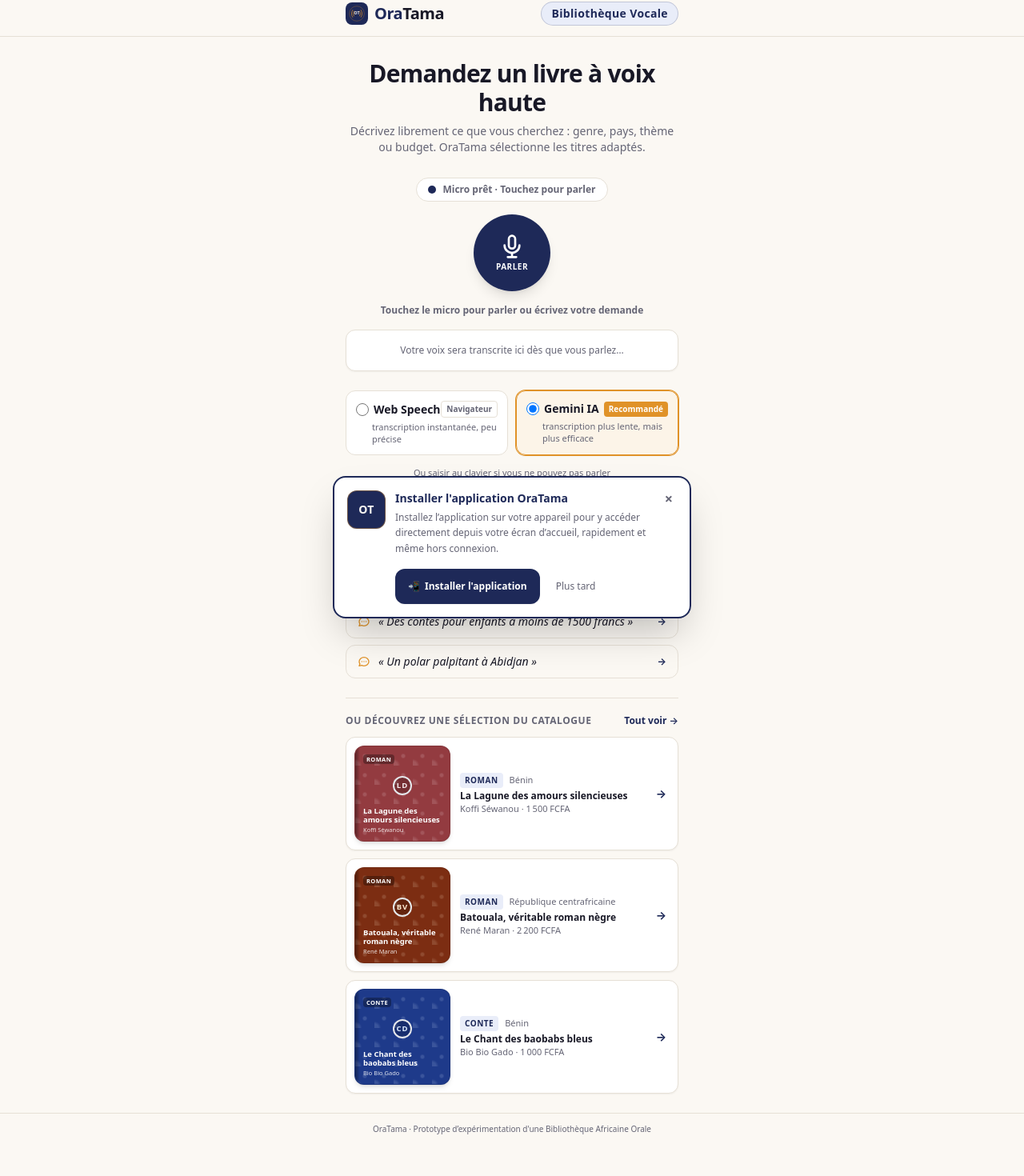
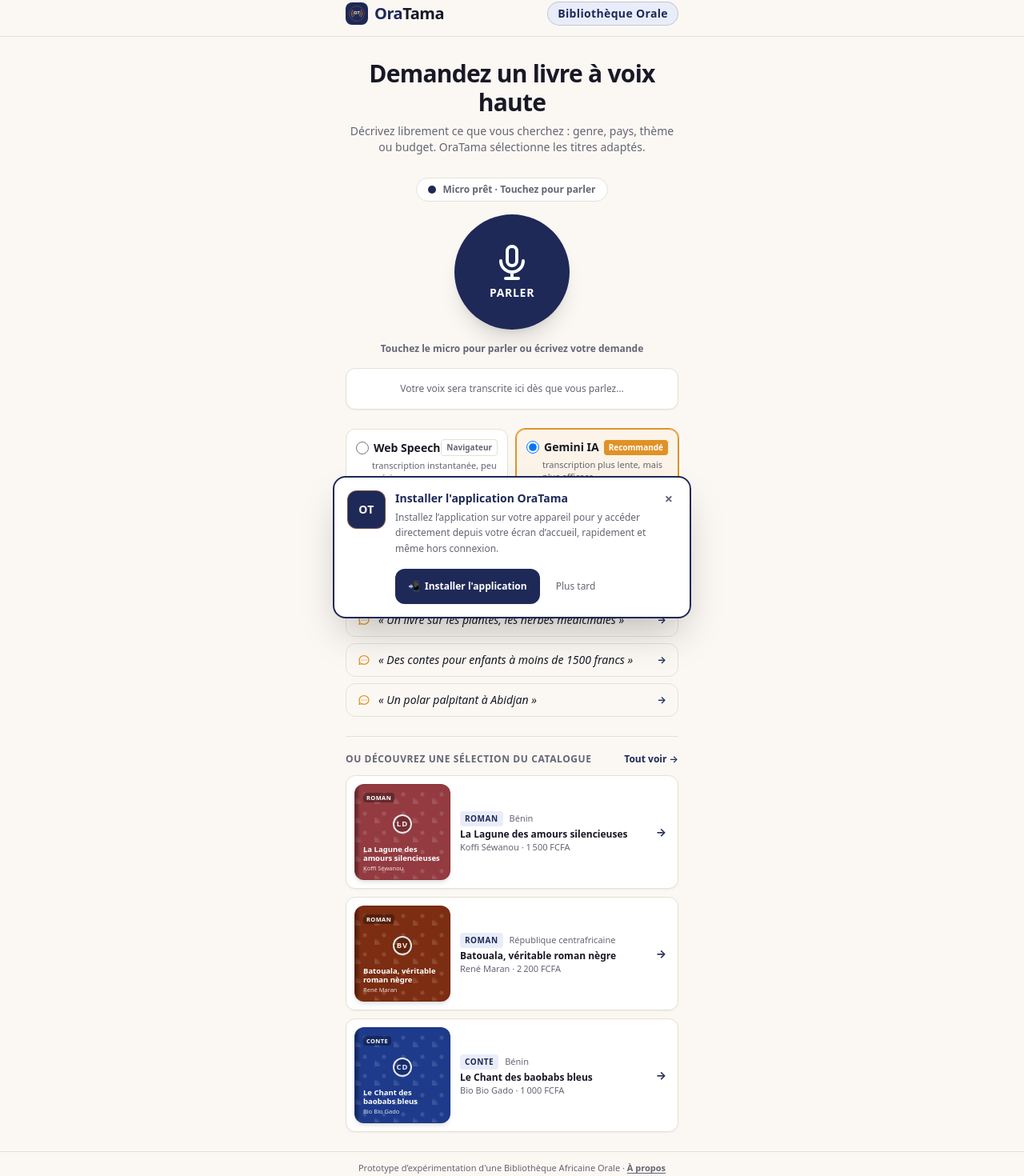
Before and after one commit to ruben-senpai11/oratama, a React (Vite) app: page / in a window 1280 px wide. Shown: the part 11-1481 px from the top of the page at 80% size. Before the commit the page ends 1442 px from the top, so only its background shows below. Built offline with nearby package versions, Linux system fonts and the light colour scheme.

Commit message:
fix(ui): update footer with about link, replace vocale with orale, secondary search button, and enlarge recorder circle

```diff
--- a/index.html
+++ b/index.html
@@ -4,13 +4,13 @@
     <meta charset="UTF-8" />
     <meta name="viewport" content="width=device-width, initial-scale=1.0" />
     <meta name="theme-color" content="#1E2958" />
-    <meta name="description" content="OraTama est un concept vocal non officiel pour une bibliothèque numérique africaine. Demandez un livre à voix haute, écoutez l'auteur et découvrez des extraits." />
+    <meta name="description" content="OraTama est un prototype d’expérimentation d'une Bibliothèque Africaine Orale. Demandez un livre à voix haute, écoutez l'auteur et découvrez des extraits." />
     <link rel="icon" type="image/svg+xml" href="/icons/icon-192.svg" />
     <link rel="apple-touch-icon" href="/apple-touch-icon.png" />
     <meta name="apple-mobile-web-app-capable" content="yes" />
     <meta name="apple-mobile-web-app-status-bar-style" content="default" />
     <meta name="apple-mobile-web-app-title" content="OraTama" />
-    <title>OraTama · concept vocal non officiel pour une bibliothèque africaine</title>
+    <title>OraTama · Bibliothèque Africaine Orale</title>
   </head>
   <body class="h-full bg-[#FBF8F3] text-[#181826] antialiased selection:bg-[#FCE9C4] selection:text-[#181826]">
     <div id="root" class="min-h-full flex flex-col"></div>
--- a/src/App.tsx
+++ b/src/App.tsx
@@ -218,9 +218,18 @@ export const App: React.FC = () => {
       )}
 
       {/* Pied de page discret */}
-      <footer className="w-full bg-[#FBF8F3] border-t border-[#E6E0D6] py-3 text-center text-[10px] text-[#656575] font-medium">
+      <footer className="w-full bg-[#FBF8F3] border-t border-[#E6E0D6] py-3 text-center text-[11px] text-[#656575] font-medium">
         <div className="max-w-md mx-auto px-4">
-          <p>OraTama · Prototype d’expérimentation d'une Bibliothèque Africaine Orale</p>
+          <p>
+            Prototype d’expérimentation d'une Bibliothèque Africaine Orale ·{' '}
+            <button
+              type="button"
+              onClick={() => navigateTo({ name: 'about' })}
+              className="underline underline-offset-2 hover:text-[#1E2958] font-semibold cursor-pointer"
+            >
+              À propos
+            </button>
+          </p>
         </div>
       </footer>
     </div>
--- a/src/components/DiagnosticPanel.tsx
+++ b/src/components/DiagnosticPanel.tsx
@@ -144,7 +144,7 @@ export const DiagnosticPanel: React.FC<DiagnosticPanelProps> = ({ onClose }) =>
           <span className="text-base" aria-hidden="true">🛠️</span>
           <div>
             <h2 id="diag-panel-title" className="font-bold text-xs tracking-wide">
-              Mode Diagnostic Vocal · OraTama
+              Mode Diagnostic Oral · OraTama
             </h2>
             <p className="text-[10px] text-white/80">
               Paramètre actif : <code className="bg-white/20 px-1 py-0.2 rounded font-mono">?debug=1</code>
@@ -423,7 +423,7 @@ export const DiagnosticPanel: React.FC<DiagnosticPanelProps> = ({ onClose }) =>
 
             {events.length === 0 ? (
               <p className="text-center py-6 text-xs text-[#656575] italic">
-                Aucun événement vocal capturé pour le moment. Activez le micro pour observer les déclenchements en temps réel.
+                Aucun événement oral capturé pour le moment. Activez le micro pour observer les déclenchements en temps réel.
               </p>
             ) : (
               <div className="space-y-1.5 max-h-[40vh] overflow-y-auto">
@@ -456,7 +456,7 @@ export const DiagnosticPanel: React.FC<DiagnosticPanelProps> = ({ onClose }) =>
       <div className="bg-[#FBF8F3] p-2.5 border-t border-[#E6E0D6] flex items-center justify-between text-[10px] text-[#656575]">
         <div className="flex items-center gap-1">
           <span>🔒</span>
-          <span>Données vocales sécurisées · Zéro tracking publicitaire</span>
+          <span>Données orales sécurisées · Zéro tracking publicitaire</span>
         </div>
         <button
           type="button"
--- a/src/components/Header.tsx
+++ b/src/components/Header.tsx
@@ -99,10 +99,10 @@ export const Header: React.FC<HeaderProps> = ({ currentScreen, onNavigate, onBac
           </button>
         </div>
 
-        {/* À droite : Bibliothèque Vocale */}
+        {/* À droite : Bibliothèque Orale */}
         <div className="flex items-center">
           <span className="text-xs sm:text-sm font-bold text-[#1E2958] bg-[#E9EDF9] px-3 py-1 rounded-full border border-[#1E2958]/20 tracking-wide">
-            Bibliothèque Vocale
+            Bibliothèque Orale
           </span>
         </div>
       </div>
--- a/src/components/PermanentBanner.tsx
+++ b/src/components/PermanentBanner.tsx
@@ -7,7 +7,7 @@ export const PermanentBanner: React.FC = () => {
       className="w-full bg-[#1E2958] text-[#FBF8F3] text-[11px] sm:text-xs py-2 px-3 text-center font-medium leading-tight shadow-sm border-b border-[#141C3E]"
     >
       <div className="max-w-md mx-auto">
-        OraTama · concept non officiel inspiré de Tama · créé par Alban Honfovou · Bibliothèque vocale africaine
+        OraTama · concept non officiel inspiré de Tama · créé par Alban Honfovou · Bibliothèque orale africaine
       </div>
     </aside>
   );
--- a/src/screens/AboutScreen.tsx
+++ b/src/screens/AboutScreen.tsx
@@ -14,7 +14,7 @@ export const AboutScreen: React.FC<AboutScreenProps> = ({ onNavigate }) => {
           À propos & Feuille de route
         </h1>
         <p className="text-xs text-[#656575]">
-          Concept vocal pour une bibliothèque numérique africaine
+          Concept oral pour une bibliothèque numérique africaine
         </p>
       </div>
 
@@ -30,7 +30,7 @@ export const AboutScreen: React.FC<AboutScreenProps> = ({ onNavigate }) => {
           OraTama est un concept non officiel inspiré de Tama, ni affilié ni approuvé par Tama.
         </p>
         <p className="leading-relaxed text-[#656575]">
-          Ce prototype est une exploration de design et d’ingénierie front-end conçue pour être partagée publiquement afin de nourrir la réflexion sur l’accessibilité vocale en Afrique. Aucun logo, aucune couverture ni aucune donnée propriétaire d’une plateforme commerciale n’ont été utilisés.
+          Ce prototype est une exploration de design et d’ingénierie front-end conçue pour être partagée publiquement afin de nourrir la réflexion sur l’accessibilité orale en Afrique. Aucun logo, aucune couverture ni aucune donnée propriétaire d’une plateforme commerciale n’ont été utilisés.
         </p>
         <p className="text-[#181826] font-medium pt-1 border-t border-[#E6E0D6]">
           Pour retirer ce concept, écrivez-moi :{' '}
@@ -52,7 +52,7 @@ export const AboutScreen: React.FC<AboutScreenProps> = ({ onNavigate }) => {
           <li className="flex items-start gap-2">
             <span className="text-[#1E2958] font-bold">1.</span>
             <span>
-              <strong className="text-[#181826]">Recherche vocale intelligente & sécurisée :</strong> transcription haute fidélité des toponymes et accents africains avec extraction sémantique des critères (genre, pays, longueur, prix) exécutée côté serveur sans exposer aucun secret ni clé au lecteur.
+              <strong className="text-[#181826]">Recherche orale intelligente & sécurisée :</strong> transcription haute fidélité des toponymes et accents africains avec extraction sémantique des critères (genre, pays, longueur, prix) exécutée côté serveur sans exposer aucun secret ni clé au lecteur.
             </span>
           </li>
           <li className="flex items-start gap-2">
--- a/src/screens/HomeScreen.tsx
+++ b/src/screens/HomeScreen.tsx
@@ -369,10 +369,10 @@ export const HomeScreen: React.FC<HomeScreenProps> = ({ onNavigate, onSearch })
         </div>
 
         {/* Bouton Micro grand format */}
-        <div className="relative flex items-center justify-center">
+        <div className="relative flex items-center justify-center my-2">
           {micState === 'ecoute' && (
             <div
-              className="absolute w-28 h-28 sm:w-32 sm:h-32 rounded-full bg-[#E09228]/30 animate-ping pointer-events-none"
+              className="absolute w-40 h-40 sm:w-48 sm:h-48 rounded-full bg-[#E09228]/30 animate-ping pointer-events-none"
               aria-hidden="true"
             />
           )}
@@ -384,10 +384,10 @@ export const HomeScreen: React.FC<HomeScreenProps> = ({ onNavigate, onSearch })
             aria-label={
               micState === 'ecoute'
                 ? 'Arrêter et lancer la recherche'
-                : 'Démarrer la recherche vocale'
+                : 'Démarrer la recherche orale'
             }
             aria-pressed={micState === 'ecoute'}
-            className={`w-20 h-20 sm:w-24 sm:h-24 rounded-full flex flex-col items-center justify-center transition-all shadow-lg active:scale-95 focus-visible:ring-4 focus-visible:ring-[#1E2958]/40 ${
+            className={`w-32 h-32 sm:w-36 sm:h-36 rounded-full flex flex-col items-center justify-center transition-all shadow-xl active:scale-95 focus-visible:ring-4 focus-visible:ring-[#1E2958]/40 cursor-pointer ${
               micState === 'ecoute'
                 ? 'bg-[#E09228] text-[#181826] ring-4 ring-[#E09228]/50 animate-mic-pulse border-2 border-[#1E2958]'
                 : micState === 'analyse'
@@ -400,24 +400,24 @@ export const HomeScreen: React.FC<HomeScreenProps> = ({ onNavigate, onSearch })
             {micState === 'ecoute' ? (
               <>
                 <svg
-                  className="w-8 h-8 mb-0.5"
+                  className="w-11 h-11 mb-1"
                   fill="currentColor"
                   viewBox="0 0 24 24"
                   aria-hidden="true"
                 >
                   <rect x="6" y="6" width="12" height="12" rx="2" />
                 </svg>
-                <span className="text-[10px] font-black uppercase tracking-wider">Terminer</span>
+                <span className="text-xs sm:text-sm font-black uppercase tracking-wider">Terminer</span>
               </>
             ) : micState === 'analyse' ? (
               <>
-                <span className="w-7 h-7 border-3 border-white border-t-transparent rounded-full animate-spin mb-1" />
-                <span className="text-[9px] font-black uppercase tracking-wider">Analyse</span>
+                <span className="w-10 h-10 border-4 border-white border-t-transparent rounded-full animate-spin mb-1.5" />
+                <span className="text-[11px] sm:text-xs font-black uppercase tracking-wider">Analyse</span>
               </>
             ) : micState === 'erreur' ? (
               <>
                 <svg
-                  className="w-7 h-7 mb-0.5"
+                  className="w-10 h-10 mb-1"
                   fill="none"
                   stroke="currentColor"
                   strokeWidth="2"
@@ -426,12 +426,12 @@ export const HomeScreen: React.FC<HomeScreenProps> = ({ onNavigate, onSearch })
                 >
                   <path strokeLinecap="round" strokeLinejoin="round" d="M12 9v2m0 4h.01m-6.938 4h13.856c1.54 0 2.502-1.667 1.732-3L13.732 4c-.77-1.333-2.694-1.333-3.464 0L3.34 16c-.77 1.333.192 3 1.732 3z" />
                 </svg>
-                <span className="text-[10px] font-black uppercase tracking-wider">Réessayer</span>
+                <span className="text-xs sm:text-sm font-black uppercase tracking-wider">Réessayer</span>
               </>
             ) : (
               <>
                 <svg
-                  className="w-8 h-8 mb-0.5"
+                  className="w-12 h-12 mb-1"
                   fill="none"
                   stroke="currentColor"
                   strokeWidth="2"
@@ -444,7 +444,7 @@ export const HomeScreen: React.FC<HomeScreenProps> = ({ onNavigate, onSearch })
                     d="M19 11a7 7 0 01-7 7m0 0a7 7 0 01-7-7m7 7v4m0 0H8m4 0h4m-4-8a3 3 0 01-3-3V5a3 3 0 116 0v6a3 3 0 01-3 3z"
                   />
                 </svg>
-                <span className="text-[10px] font-black uppercase tracking-wider">Parler</span>
+                <span className="text-xs sm:text-sm font-black uppercase tracking-wider">Parler</span>
               </>
             )}
           </button>
@@ -490,7 +490,7 @@ export const HomeScreen: React.FC<HomeScreenProps> = ({ onNavigate, onSearch })
           >
             <p className="font-bold flex items-center gap-1.5 mb-0.5">
               <span>⚠️</span>
-              <span>{errorInfo.type === 'permission' ? 'Accès microphone requis :' : 'Information vocale :'}</span>
+              <span>{errorInfo.type === 'permission' ? 'Accès microphone requis :' : 'Information orale :'}</span>
             </p>
             <p className="text-[#181826]">{errorInfo.message}</p>
 
@@ -534,9 +534,9 @@ export const HomeScreen: React.FC<HomeScreenProps> = ({ onNavigate, onSearch })
         )}
       </div>
 
-      {/* Sélecteur de moteur vocal : Web Speech (gauche) vs Gemini IA (droite, coché par défaut) */}
+      {/* Sélecteur de moteur oral : Web Speech (gauche) vs Gemini IA (droite, coché par défaut) */}
       <fieldset className="mt-3 mb-4">
-        <legend className="sr-only">Choisir le moteur de transcription vocale</legend>
+        <legend className="sr-only">Choisir le moteur de transcription orale</legend>
         <div className="grid grid-cols-2 gap-2.5">
           {/* Option gauche : Web Speech */}
           <label
@@ -618,7 +618,7 @@ export const HomeScreen: React.FC<HomeScreenProps> = ({ onNavigate, onSearch })
               />
               <button
                 type="submit"
-                className="min-h-[40px] px-4 py-1.5 bg-[#1E2958] hover:bg-[#141C3E] text-white text-xs sm:text-sm font-semibold rounded-xl transition-colors shadow-sm cursor-pointer"
+                className="min-h-[40px] px-4 py-1.5 bg-white hover:bg-[#E9EDF9] text-[#1E2958] border border-[#1E2958] text-xs sm:text-sm font-semibold rounded-xl transition-colors shadow-xs cursor-pointer"
               >
                 Trouver
               </button>
@@ -630,7 +630,7 @@ export const HomeScreen: React.FC<HomeScreenProps> = ({ onNavigate, onSearch })
       {/* 4 Exemples cliquables */}
       <div className="pt-3 border-t border-[#E6E0D6]">
         <h3 className="text-xs font-bold uppercase tracking-wider text-[#656575] mb-2.5">
-          Exemples de demandes vocales à tester :
+          Exemples de demandes orales à tester :
         </h3>
         <div className="flex flex-col gap-2">
           {EXAMPLE_QUERIES.map((example, idx) => (
--- a/vite.config.ts
+++ b/vite.config.ts
@@ -269,7 +269,7 @@ export default defineConfig(({ mode }) => {
         manifest: {
           name: 'OraTama',
           short_name: 'OraTama',
-          description: 'Concept vocal non officiel pour une bibliothèque africaine',
+          description: 'Prototype d’expérimentation d\'une Bibliothèque Africaine Orale',
           theme_color: '#1E2958',
           background_color: '#FBF8F3',
           display: 'standalone',
```
